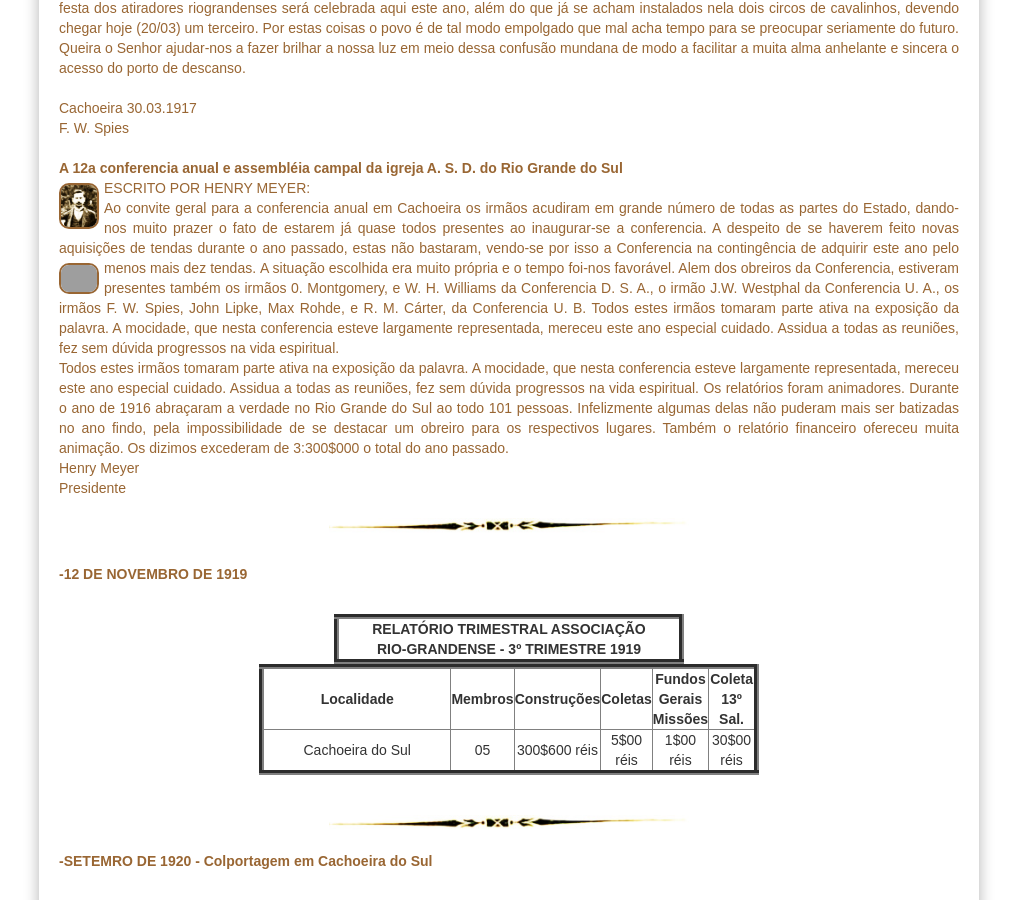
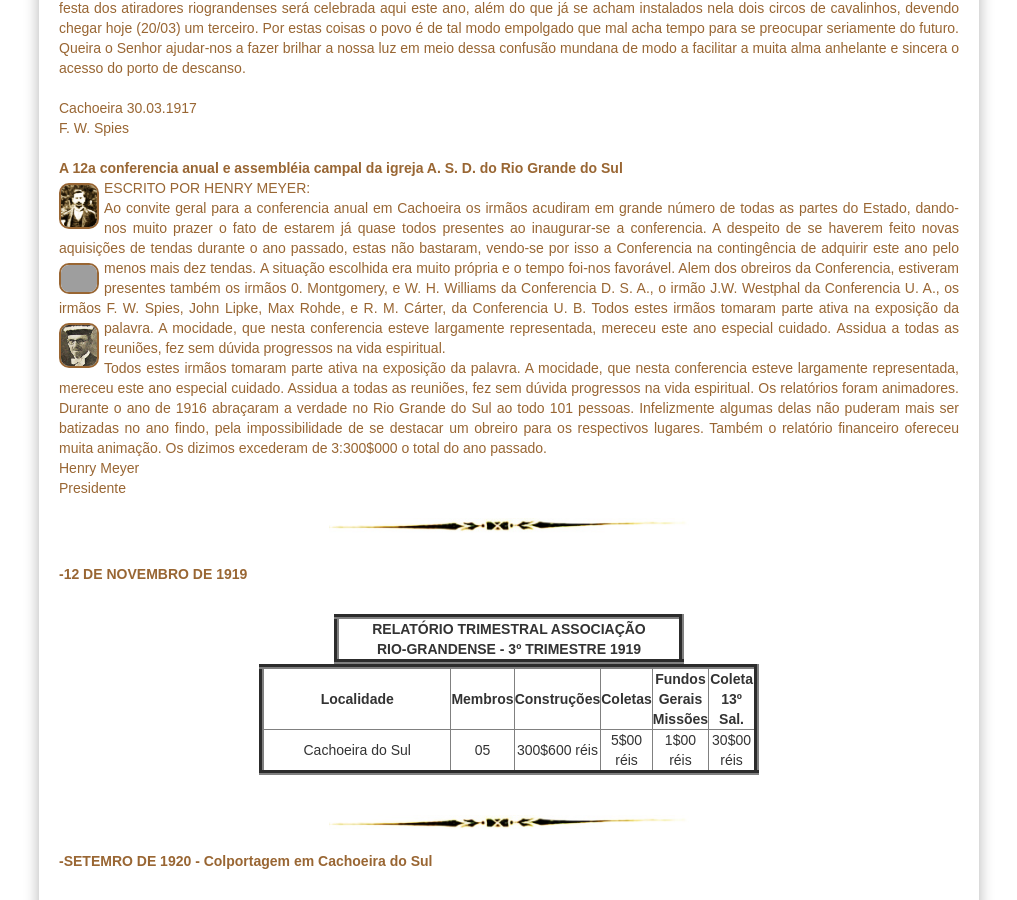
Before and after one commit to claudiovargas1955/claudiovargas1955.github.io, a Jekyll site: the page built from _pages/história-da-iasd-cachoeira.html, in a window 1280 px wide and 900 px high, scrolled down 2304 px. Shown: the whole window, without its empty margins (131-1148 px from the left). Built offline with Jekyll 4.4.1, drawn with Linux system fonts in a browser that asks for light colours; some web fonts are replaced; grey boxes are pictures that could not be loaded.

Commit message:
Update história-da-iasd-cachoeira.html

```diff
--- a/_pages/história-da-iasd-cachoeira.html
+++ b/_pages/história-da-iasd-cachoeira.html
@@ -248,6 +248,7 @@
 A situação escolhida era muito própria e o tempo foi-nos favorável. Alem dos obreiros da Conferencia, estiveram presentes também os irmãos 0. Montgomery, e W. H.
 Williams da Conferencia D. S. A., o irmão J.W. Westphal da Conferencia U. A., os irmãos F. W. Spies, John Lipke, Max Rohde, e R. M. Cárter, da Conferencia U. B.
 Todos estes irmãos tomaram parte ativa na exposição da palavra. A mocidade, que nesta conferencia esteve largamente representada, mereceu este ano especial cuidado.
+<img class="esq5" style="float:left"; src="/images/john-lipke.jpg" class="img-responsive" width="40px" title="Pr. John Lipke";/>
 Assidua a todas as reuniões, fez sem dúvida progressos na vida espiritual.<br>
 Todos estes irmãos tomaram parte ativa na exposição da palavra. A mocidade, que nesta conferencia esteve largamente representada, mereceu este ano especial cuidado.
 Assidua a todas as reuniões, fez sem dúvida progressos na vida espiritual. Os relatórios foram animadores. Durante o ano de 1916 abraçaram a verdade no Rio Grande do
```
